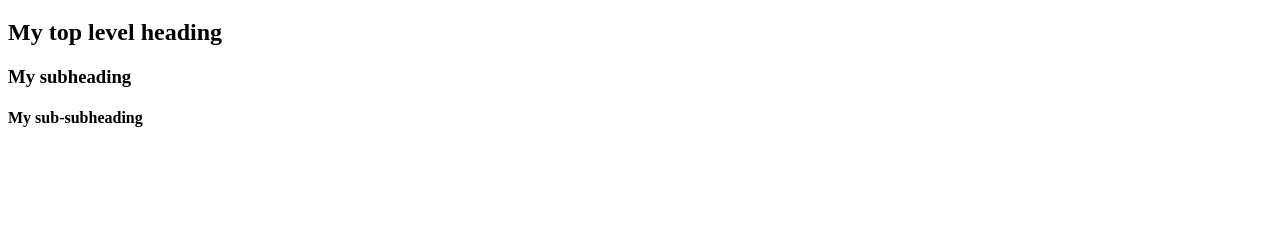
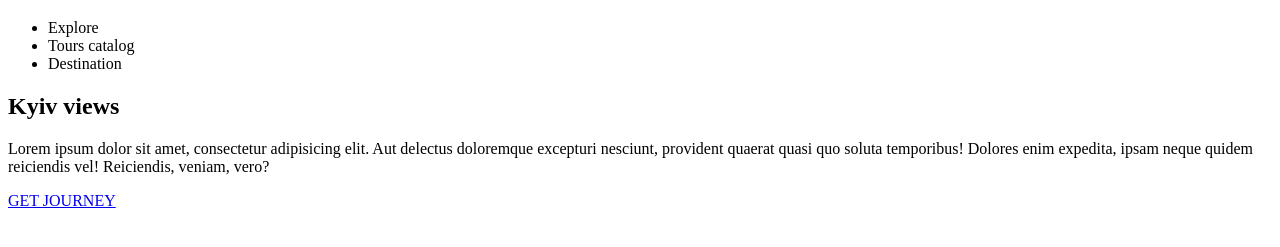
Before and after one commit to julia-blake/Test-site, a plain HTML site: page index.html in a window 1280 px wide. Shown: the part 61-308 px from the top of the page. Drawn offline with Linux system fonts and the light colour scheme.

Commit message:
html-basic changes

```diff
--- a/index.html
+++ b/index.html
@@ -6,14 +6,26 @@
     <title>My test page</title>
   </head>
   <body>
-      <div>
+      <div> <!-- загальний контейнер -->
+        <div> <!-- навігаційне меню -->
+          <h1>TRAVEL</h1> <!-- лого -->
 
-    <!-- 4 heading levels: -->
-<h1>TRAVEL</h1>
-<h2>My top level heading</h2>
-<h3>My subheading</h3>
-<h4>My sub-subheading</h4>
+          <ul> <!-- меню -->
+            <li>Explore</li>
+            <li>Tours catalog</li>
+            <li>Destination</li>
+          </ul>
+        </div>
 
-</div>
+        <div> <!-- інфо -->
+          <h2> <!-- заголовок -->
+            Kyiv views
+          </h2>
+          <p>
+            Lorem ipsum dolor sit amet, consectetur adipisicing elit. Aut delectus doloremque excepturi nesciunt, provident quaerat quasi quo soluta temporibus! Dolores enim expedita, ipsam neque quidem reiciendis vel! Reiciendis, veniam, vero?
+          </p>
+          <a href="https://en.wikipedia.org/wiki/Kyiv">GET JOURNEY</a> <!-- посилання -->
+        </div>
+      </div>
   </body>
 </html>
--- a/styles/style.css
+++ /dev/null
@@ -1,3 +0,0 @@
-p {
-  color: red;
-}
```
Also changed, not shown: images/cat.png (deleted), 2 other files.
